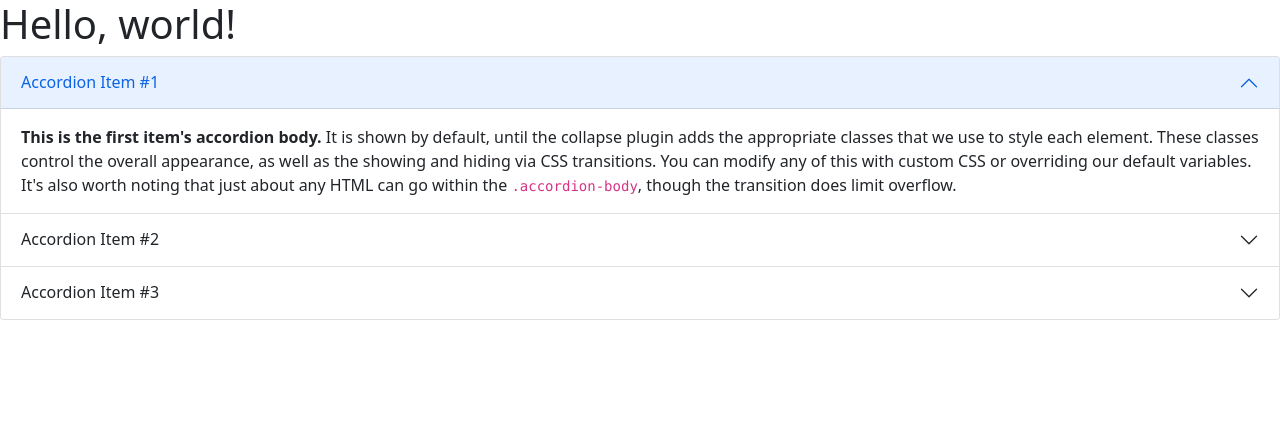
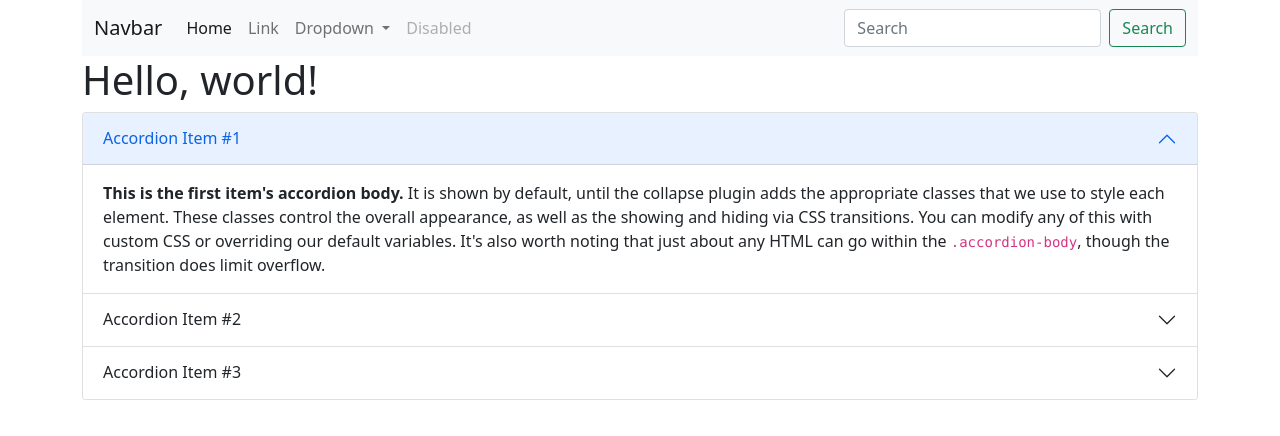
Before and after one commit to ishadubey3010/node.js-learning, a website: page index.html in a window 1280 px wide. Drawn offline with nearby package versions, Linux system fonts and the light colour scheme.

Commit message:
"Created the navbar on index.html"

```diff
--- a/index.html
+++ b/index.html
@@ -1,22 +1,70 @@
 <!doctype html>
 <html lang="en">
+
 <head>
     <!-- Required meta tags -->
     <meta charset="utf-8">
     <meta name="viewport" content="width=device-width, initial-scale=1">
 
     <!-- Bootstrap CSS -->
-    <link href="https://cdn.jsdelivr.net/npm/bootstrap@5.0.2/dist/css/bootstrap.min.css" rel="stylesheet" integrity="sha384-EVSTQN3/azprG1Anm3QDgpJLIm9Nao0Yz1ztcQTwFspd3yD65VohhpuuCOmLASjC" crossorigin="anonymous">
+    <link href="https://cdn.jsdelivr.net/npm/bootstrap@5.0.2/dist/css/bootstrap.min.css" rel="stylesheet"
+        integrity="sha384-EVSTQN3/azprG1Anm3QDgpJLIm9Nao0Yz1ztcQTwFspd3yD65VohhpuuCOmLASjC" crossorigin="anonymous">
 
     <title>Hello, world!</title>
 </head>
+
 <body>
+    <div class="container">
+        <nav class="navbar navbar-expand-lg navbar-light bg-light">
+            <div class="container-fluid">
+                <a class="navbar-brand" href="#">Navbar</a>
+                <button class="navbar-toggler" type="button" data-bs-toggle="collapse"
+                    data-bs-target="#navbarSupportedContent" aria-controls="navbarSupportedContent"
+                    aria-expanded="false" aria-label="Toggle navigation">
+                    <span class="navbar-toggler-icon"></span>
+                </button>
+                <div class="collapse navbar-collapse" id="navbarSupportedContent">
+                    <ul class="navbar-nav me-auto mb-2 mb-lg-0">
+                        <li class="nav-item">
+                            <a class="nav-link active" aria-current="page" href="#">Home</a>
+                        </li>
+                        <li class="nav-item">
+                            <a class="nav-link" href="#">Link</a>
+                        </li>
+                        <li class="nav-item dropdown">
+                            <a class="nav-link dropdown-toggle" href="#" id="navbarDropdown" role="button"
+                                data-bs-toggle="dropdown" aria-expanded="false">
+                                Dropdown
+                            </a>
+                            <ul class="dropdown-menu" aria-labelledby="navbarDropdown">
+                                <li><a class="dropdown-item" href="#">Action</a></li>
+                                <li><a class="dropdown-item" href="#">Another action</a></li>
+                                <li>
+                                    <hr class="dropdown-divider">
+                                </li>
+                                <li><a class="dropdown-item" href="#">Something else here</a></li>
+                            </ul>
+                        </li>
+                        <li class="nav-item">
+                            <a class="nav-link disabled" href="#" tabindex="-1" aria-disabled="true">Disabled</a>
+                        </li>
+                    </ul>
+                    <form class="d-flex">
+                        <input class="form-control me-2" type="search" placeholder="Search" aria-label="Search">
+                        <button class="btn btn-outline-success" type="submit">Search</button>
+                    </form>
+                </div>
+            </div>
+        </nav>
+
         <h1>Hello, world!</h1>
 
         <!-- Optional JavaScript; choose one of the two! -->
 
         <!-- Option 1: Bootstrap Bundle with Popper -->
-    <script src="https://cdn.jsdelivr.net/npm/bootstrap@5.0.2/dist/js/bootstrap.bundle.min.js" integrity="sha384-MrcW6ZMFYlzcLA8Nl+NtUVF0sA7MsXsP1UyJoMp4YLEuNSfAP+JcXn/tWtIaxVXM" crossorigin="anonymous"></script>
+        <script src="https://cdn.jsdelivr.net/npm/bootstrap@5.0.2/dist/js/bootstrap.bundle.min.js"
+            integrity="sha384-MrcW6ZMFYlzcLA8Nl+NtUVF0sA7MsXsP1UyJoMp4YLEuNSfAP+JcXn/tWtIaxVXM"
+            crossorigin="anonymous"></script>
 
         <!-- Option 2: Separate Popper and Bootstrap JS -->
         <!--
@@ -24,42 +72,62 @@
     <script src="https://cdn.jsdelivr.net/npm/bootstrap@5.0.2/dist/js/bootstrap.min.js" integrity="sha384-cVKIPhGWiC2Al4u+LWgxfKTRIcfu0JTxR+EQDz/bgldoEyl4H0zUF0QKbrJ0EcQF" crossorigin="anonymous"></script>
     -->
 </body>
+
 </html>
 <div class="accordion" id="accordionExample">
     <div class="accordion-item">
         <h2 class="accordion-header" id="headingOne">
-      <button class="accordion-button" type="button" data-bs-toggle="collapse" data-bs-target="#collapseOne" aria-expanded="true" aria-controls="collapseOne">
+            <button class="accordion-button" type="button" data-bs-toggle="collapse" data-bs-target="#collapseOne"
+                aria-expanded="true" aria-controls="collapseOne">
                 Accordion Item #1
             </button>
         </h2>
-    <div id="collapseOne" class="accordion-collapse collapse show" aria-labelledby="headingOne" data-bs-parent="#accordionExample">
+        <div id="collapseOne" class="accordion-collapse collapse show" aria-labelledby="headingOne"
+            data-bs-parent="#accordionExample">
             <div class="accordion-body">
-        <strong>This is the first item's accordion body.</strong> It is shown by default, until the collapse plugin adds the appropriate classes that we use to style each element. These classes control the overall appearance, as well as the showing and hiding via CSS transitions. You can modify any of this with custom CSS or overriding our default variables. It's also worth noting that just about any HTML can go within the <code>.accordion-body</code>, though the transition does limit overflow.
+                <strong>This is the first item's accordion body.</strong> It is shown by default, until the collapse
+                plugin adds the appropriate classes that we use to style each element. These classes control the overall
+                appearance, as well as the showing and hiding via CSS transitions. You can modify any of this with
+                custom CSS or overriding our default variables. It's also worth noting that just about any HTML can go
+                within the <code>.accordion-body</code>, though the transition does limit overflow.
             </div>
         </div>
     </div>
     <div class="accordion-item">
         <h2 class="accordion-header" id="headingTwo">
-      <button class="accordion-button collapsed" type="button" data-bs-toggle="collapse" data-bs-target="#collapseTwo" aria-expanded="false" aria-controls="collapseTwo">
+            <button class="accordion-button collapsed" type="button" data-bs-toggle="collapse"
+                data-bs-target="#collapseTwo" aria-expanded="false" aria-controls="collapseTwo">
                 Accordion Item #2
             </button>
         </h2>
-    <div id="collapseTwo" class="accordion-collapse collapse" aria-labelledby="headingTwo" data-bs-parent="#accordionExample">
+        <div id="collapseTwo" class="accordion-collapse collapse" aria-labelledby="headingTwo"
+            data-bs-parent="#accordionExample">
             <div class="accordion-body">
-        <strong>This is the second item's accordion body.</strong> It is hidden by default, until the collapse plugin adds the appropriate classes that we use to style each element. These classes control the overall appearance, as well as the showing and hiding via CSS transitions. You can modify any of this with custom CSS or overriding our default variables. It's also worth noting that just about any HTML can go within the <code>.accordion-body</code>, though the transition does limit overflow.
+                <strong>This is the second item's accordion body.</strong> It is hidden by default, until the collapse
+                plugin adds the appropriate classes that we use to style each element. These classes control the overall
+                appearance, as well as the showing and hiding via CSS transitions. You can modify any of this with
+                custom CSS or overriding our default variables. It's also worth noting that just about any HTML can go
+                within the <code>.accordion-body</code>, though the transition does limit overflow.
             </div>
         </div>
     </div>
     <div class="accordion-item">
         <h2 class="accordion-header" id="headingThree">
-      <button class="accordion-button collapsed" type="button" data-bs-toggle="collapse" data-bs-target="#collapseThree" aria-expanded="false" aria-controls="collapseThree">
+            <button class="accordion-button collapsed" type="button" data-bs-toggle="collapse"
+                data-bs-target="#collapseThree" aria-expanded="false" aria-controls="collapseThree">
                 Accordion Item #3
             </button>
         </h2>
-    <div id="collapseThree" class="accordion-collapse collapse" aria-labelledby="headingThree" data-bs-parent="#accordionExample">
+        <div id="collapseThree" class="accordion-collapse collapse" aria-labelledby="headingThree"
+            data-bs-parent="#accordionExample">
             <div class="accordion-body">
-        <strong>This is the third item's accordion body.</strong> It is hidden by default, until the collapse plugin adds the appropriate classes that we use to style each element. These classes control the overall appearance, as well as the showing and hiding via CSS transitions. You can modify any of this with custom CSS or overriding our default variables. It's also worth noting that just about any HTML can go within the <code>.accordion-body</code>, though the transition does limit overflow.
+                <strong>This is the third item's accordion body.</strong> It is hidden by default, until the collapse
+                plugin adds the appropriate classes that we use to style each element. These classes control the overall
+                appearance, as well as the showing and hiding via CSS transitions. You can modify any of this with
+                custom CSS or overriding our default variables. It's also worth noting that just about any HTML can go
+                within the <code>.accordion-body</code>, though the transition does limit overflow.
             </div>
         </div>
     </div>
 </div>
+</div>
```
Lines whose indentation alone changed are shown as unchanged.
